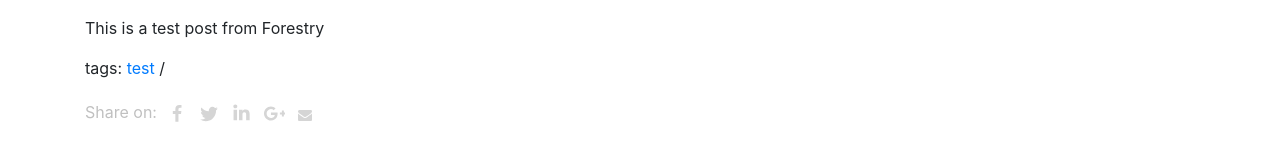
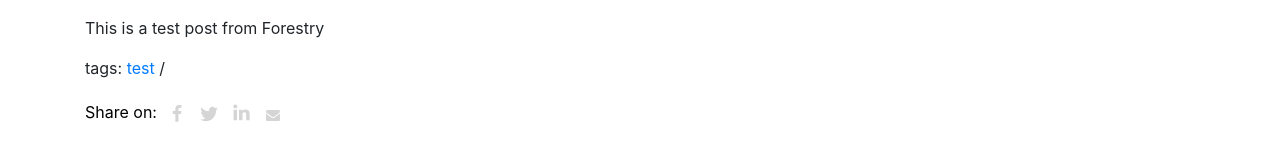
Before and after one commit to thetippingscales/thetippingscales.github.io, a Jekyll site: the page built from _posts/2020-07-14-test.md, in a window 1280 px wide. Shown: the part 138-300 px from the top of the page. Built offline with Jekyll 4.4.1, drawn with Linux system fonts in a browser that asks for light colours.

Commit message:
remove G-Plus and pinterest

```diff
--- a/_includes/share-buttons.html
+++ b/_includes/share-buttons.html
@@ -20,23 +20,17 @@
 #share-buttons > div.facebook:hover > svg {fill: #3B5998;}
 #share-buttons > div.twitter:hover > svg {fill: #55ACEE;}
 #share-buttons > div.linkedin:hover > svg {fill: #0077b5;}
-#share-buttons > div.pinterest:hover > svg {fill: #CB2027;}
-#share-buttons > div.gplus:hover > svg {fill: #dd4b39;}
 #share-buttons > div.mail:hover > svg {fill: #7D7D7D;}
 #share-buttons > div.instagram:hover > svg {fill: #C73B92;}
 #share-buttons > div.facebook > svg {height: 18px; margin-top: 9px;}
 #share-buttons > div.twitter > svg {height: 20px; margin-top: 8px;}
 #share-buttons > div.linkedin > svg {height: 19px; margin-top: 7px;}
-#share-buttons > div.pinterest > svg {height: 20px; margin-top: 9px;}
-#share-buttons > div.gplus > svg {height: 17px; margin-top: 9px; position: relative; left: 1px;}
 #share-buttons > div.mail > svg {height: 14px; margin-top: 11px;}
 </style>
 
-<span style="color: silver;">Share on: </span><div id="share-buttons">
+<span style="color: black;">Share on: </span><div id="share-buttons">
     <div class="facebook" title="Share this on Facebook" onclick="window.open('http://www.facebook.com/share.php?u={{ site.url }}{{ pageurl }}');"><svg viewBox="0 0 1792 1792" xmlns="http://www.w3.org/2000/svg"><path d="M1343 12v264h-157q-86 0-116 36t-30 108v189h293l-39 296h-254v759h-306v-759h-255v-296h255v-218q0-186 104-288.5t277-102.5q147 0 228 12z"/></svg></div>
     <div class="twitter" title="Share this on Twitter" onclick="window.open('http://twitter.com/home?status={{ site.url }}{{ pageurl }}');"><svg viewBox="0 0 1792 1792" xmlns="http://www.w3.org/2000/svg"><path d="M1684 408q-67 98-162 167 1 14 1 42 0 130-38 259.5t-115.5 248.5-184.5 210.5-258 146-323 54.5q-271 0-496-145 35 4 78 4 225 0 401-138-105-2-188-64.5t-114-159.5q33 5 61 5 43 0 85-11-112-23-185.5-111.5t-73.5-205.5v-4q68 38 146 41-66-44-105-115t-39-154q0-88 44-163 121 149 294.5 238.5t371.5 99.5q-8-38-8-74 0-134 94.5-228.5t228.5-94.5q140 0 236 102 109-21 205-78-37 115-142 178 93-10 186-50z"/></svg></div>
     <div class="linkedin" title="Share this on Linkedin" onclick="window.open('https://www.linkedin.com/shareArticle?mini=true&url={{ site.url }}{{ pageurl }}&title=&summary=&source=');"><svg viewBox="0 0 1792 1792" xmlns="http://www.w3.org/2000/svg"><path d="M477 625v991h-330v-991h330zm21-306q1 73-50.5 122t-135.5 49h-2q-82 0-132-49t-50-122q0-74 51.5-122.5t134.5-48.5 133 48.5 51 122.5zm1166 729v568h-329v-530q0-105-40.5-164.5t-126.5-59.5q-63 0-105.5 34.5t-63.5 85.5q-11 30-11 81v553h-329q2-399 2-647t-1-296l-1-48h329v144h-2q20-32 41-56t56.5-52 87-43.5 114.5-15.5q171 0 275 113.5t104 332.5z"/></svg></div>
-    {% if page.image %}<div class="pinterest" title="Share this on Pinterest" onclick="window.open('https://pinterest.com/pin/create/button/?url=&media={{ site.url }}{{ page.image }}&description=');"><svg viewBox="0 0 1792 1792" xmlns="http://www.w3.org/2000/svg"><path d="M256 597q0-108 37.5-203.5t103.5-166.5 152-123 185-78 202-26q158 0 294 66.5t221 193.5 85 287q0 96-19 188t-60 177-100 149.5-145 103-189 38.5q-68 0-135-32t-96-88q-10 39-28 112.5t-23.5 95-20.5 71-26 71-32 62.5-46 77.5-62 86.5l-14 5-9-10q-15-157-15-188 0-92 21.5-206.5t66.5-287.5 52-203q-32-65-32-169 0-83 52-156t132-73q61 0 95 40.5t34 102.5q0 66-44 191t-44 187q0 63 45 104.5t109 41.5q55 0 102-25t78.5-68 56-95 38-110.5 20-111 6.5-99.5q0-173-109.5-269.5t-285.5-96.5q-200 0-334 129.5t-134 328.5q0 44 12.5 85t27 65 27 45.5 12.5 30.5q0 28-15 73t-37 45q-2 0-17-3-51-15-90.5-56t-61-94.5-32.5-108-11-106.5z"/></svg></div>{% endif %}
-    <div class="gplus" title="Share this on Google Plus" onclick="window.open('https://plus.google.com/share?url={{ site.url }}{{ pageurl }}');"><svg viewBox="0 0 2304 1792" xmlns="http://www.w3.org/2000/svg"><path d="M1437 913q0 208-87 370.5t-248 254-369 91.5q-149 0-285-58t-234-156-156-234-58-285 58-285 156-234 234-156 285-58q286 0 491 192l-199 191q-117-113-292-113-123 0-227.5 62t-165.5 168.5-61 232.5 61 232.5 165.5 168.5 227.5 62q83 0 152.5-23t114.5-57.5 78.5-78.5 49-83 21.5-74h-416v-252h692q12 63 12 122zm867-122v210h-209v209h-210v-209h-209v-210h209v-209h210v209h209z"/></svg></div>
     <div class="mail" title="Share this through Email" onclick="window.open('mailto:?&body={{ site.url }}{{ pageurl }}');"><svg viewBox="0 0 1792 1792" xmlns="http://www.w3.org/2000/svg"><path d="M1792 710v794q0 66-47 113t-113 47h-1472q-66 0-113-47t-47-113v-794q44 49 101 87 362 246 497 345 57 42 92.5 65.5t94.5 48 110 24.5h2q51 0 110-24.5t94.5-48 92.5-65.5q170-123 498-345 57-39 100-87zm0-294q0 79-49 151t-122 123q-376 261-468 325-10 7-42.5 30.5t-54 38-52 32.5-57.5 27-50 9h-2q-23 0-50-9t-57.5-27-52-32.5-54-38-42.5-30.5q-91-64-262-182.5t-205-142.5q-62-42-117-115.5t-55-136.5q0-78 41.5-130t118.5-52h1472q65 0 112.5 47t47.5 113z"/></svg></div>
 </div>
```
